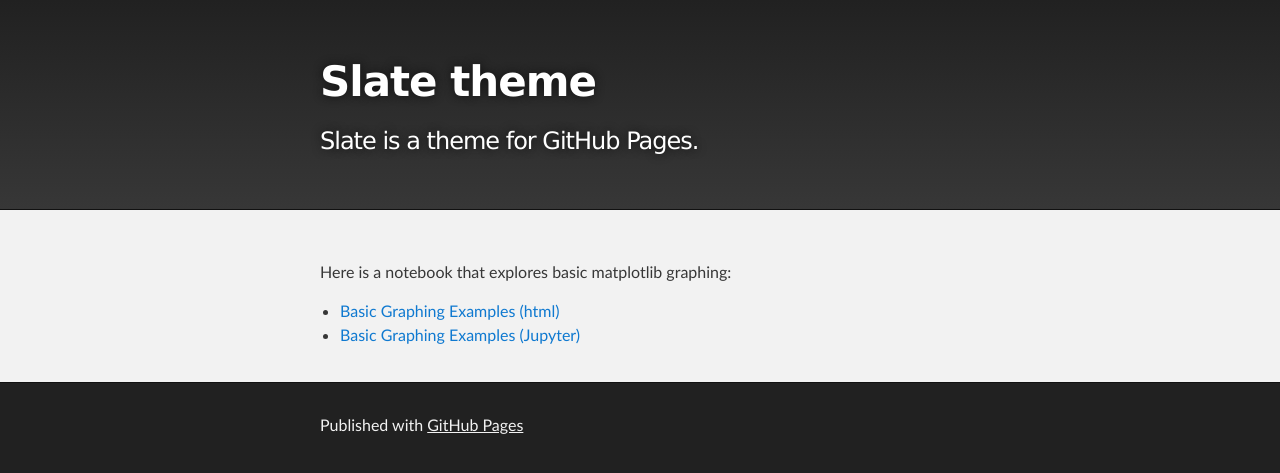
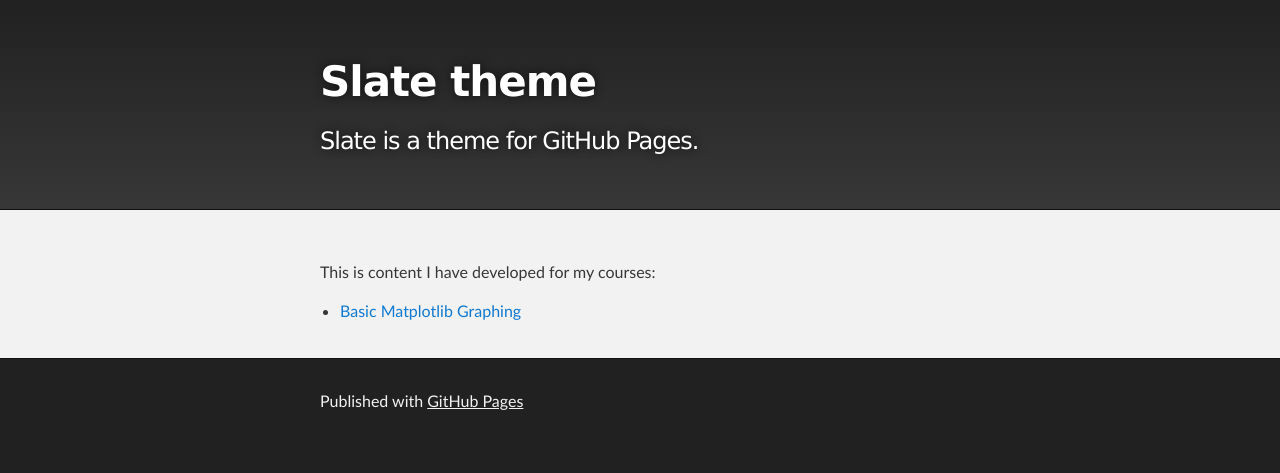
Before and after one commit to nolanpreilly/nolanpreilly.github.io, a Jekyll site: the page built from index.md, in a window 1280 px wide. Shown: the top 473 px of the page. Built offline with Jekyll 4.4.1, drawn with Linux system fonts in a browser that asks for light colours; our own code applies the rules of GitHub Pages for plain Markdown files.

Commit message:
Update index.md

```diff
--- a/index.md
+++ b/index.md
@@ -3,6 +3,6 @@ Title: Nolan Reilly
 Description: A repository of school projects
 ---
 
-Here is a notebook that explores basic matplotlib graphing:
-- [Basic Graphing Examples (html)](BasicGraphingAssignment.html)
-- [Basic Graphing Examples (Jupyter)](BasicGraphingAssignment.ipynb)
+This is content I have developed for my courses:
+
+- [Basic Matplotlib Graphing](/Graphing/index.md)
```
